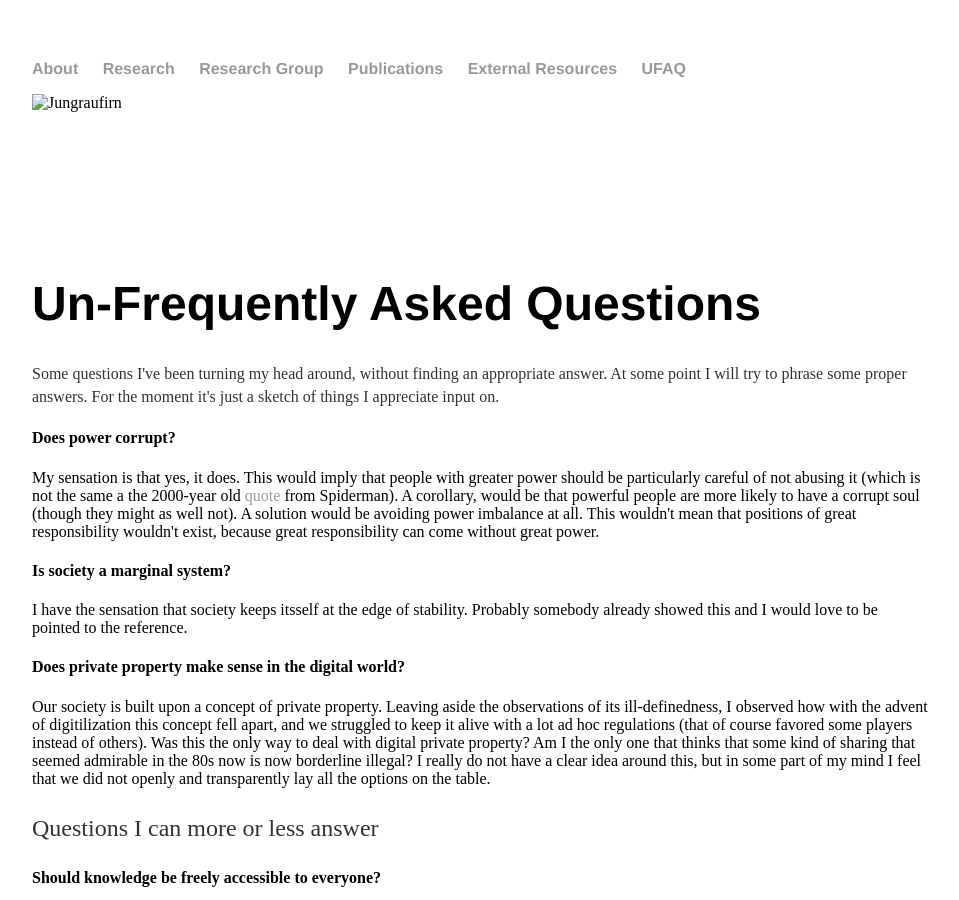
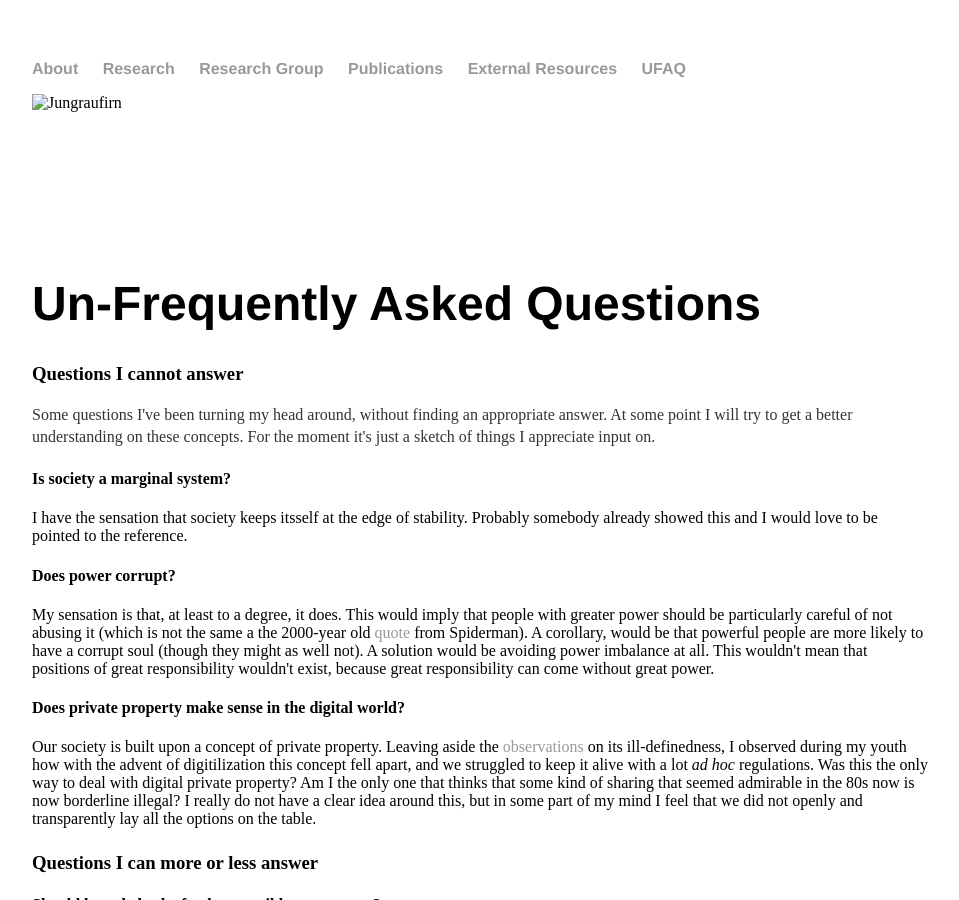
Before and after one commit to mbaityje/mbaityje.github.io, a Jekyll site: the page built from ufaq/index.html, in a window 1280 px wide and 900 px high. Shown: the whole window, without its empty margins (160-1119 px from the left). Built offline with Jekyll 4.4.1, drawn with Linux system fonts in a browser that asks for light colours.

Commit message:
Content changes

```diff
--- a/ufaq/index.html
+++ b/ufaq/index.html
@@ -5,21 +5,23 @@ title: UFAQ
 
 <div class="blurb">
 	<h1> Un-Frequently Asked Questions </h1>
+	<h3> Questions I cannot answer</h3>
 	<p class="content">
 	  Some questions I've been turning my head around, without finding an appropriate answer.
-	  At some point I will try to phrase some proper answers. For the moment it's just a sketch of things I appreciate input on.
-		<h4>Does power corrupt?</h4>
-		My sensation is that yes, it does. This would imply that people with greater power should be particularly careful of not abusing it (which is not the same a the 2000-year old <a href="https://en.wikipedia.org/wiki/With_great_power_comes_great_responsibility"> quote</a> from Spiderman). A corollary, would be that powerful people are more likely to have a corrupt soul (though they might as well not). A solution would be avoiding power imbalance at all. This wouldn't mean that positions of great responsibility wouldn't exist, because great responsibility can come without great power.
+	  At some point I will try to get a better understanding on these concepts. For the moment it's just a sketch of things I appreciate input on.
 
 		<h4>Is society a marginal system?</h4>
 		I have the sensation that society keeps itsself at the edge of stability. Probably somebody already showed this and I would love to be pointed to the reference.
 
+		<h4>Does power corrupt?</h4>
+		My sensation is that, at least to a degree, it does. This would imply that people with greater power should be particularly careful of not abusing it (which is not the same a the 2000-year old <a href="https://en.wikipedia.org/wiki/With_great_power_comes_great_responsibility"> quote</a> from Spiderman). A corollary, would be that powerful people are more likely to have a corrupt soul (though they might as well not). A solution would be avoiding power imbalance at all. This wouldn't mean that positions of great responsibility wouldn't exist, because great responsibility can come without great power.
+
 		<h4>Does private property make sense in the digital world?</h4>
-		Our society is built upon a concept of private property. Leaving aside the observations of its ill-definedness, I observed how with the advent of digitilization this concept fell apart, and we struggled to keep it alive with a lot ad hoc regulations (that of course favored some players instead of others). Was this the only way to deal with digital private property? Am I the only one that thinks that some kind of sharing that seemed admirable in the 80s now is now borderline illegal?
+		Our society is built upon a concept of private property. Leaving aside the <a href="https://en.wikipedia.org/wiki/Pierre-Joseph_Proudhon">observations</a> on its ill-definedness, I observed during my youth how with the advent of digitilization this concept fell apart, and we struggled to keep it alive with a lot <em>ad hoc</em> regulations. Was this the only way to deal with digital private property? Am I the only one that thinks that some kind of sharing that seemed admirable in the 80s now is now borderline illegal?
 		I really do not have a clear idea around this, but in some part of my mind I feel that we did not openly and transparently lay all the options on the table.
 	</p>
 	<p>
-	  Questions I can more or less answer
+	<h3> Questions I can more or less answer </h3>
 		<h4>Should knowledge be freely accessible to everyone?</h4>
 		Yes, and this makes me doubt on the legitimacy of private intellectual property. This does not mean that I am advocating to get rid of it, since this would require a complete restructuring of society, which is beyond the scope of what I feel comfortable advocating for here.
 
```
